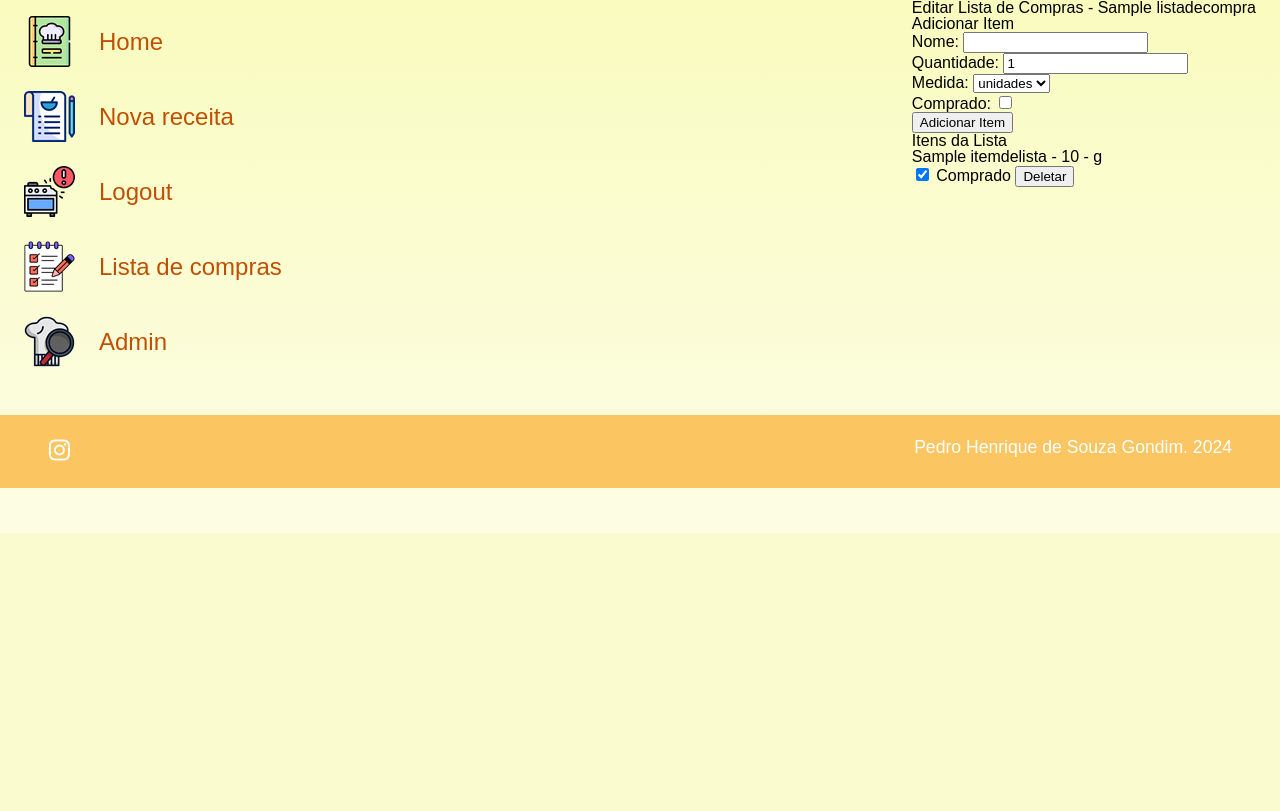
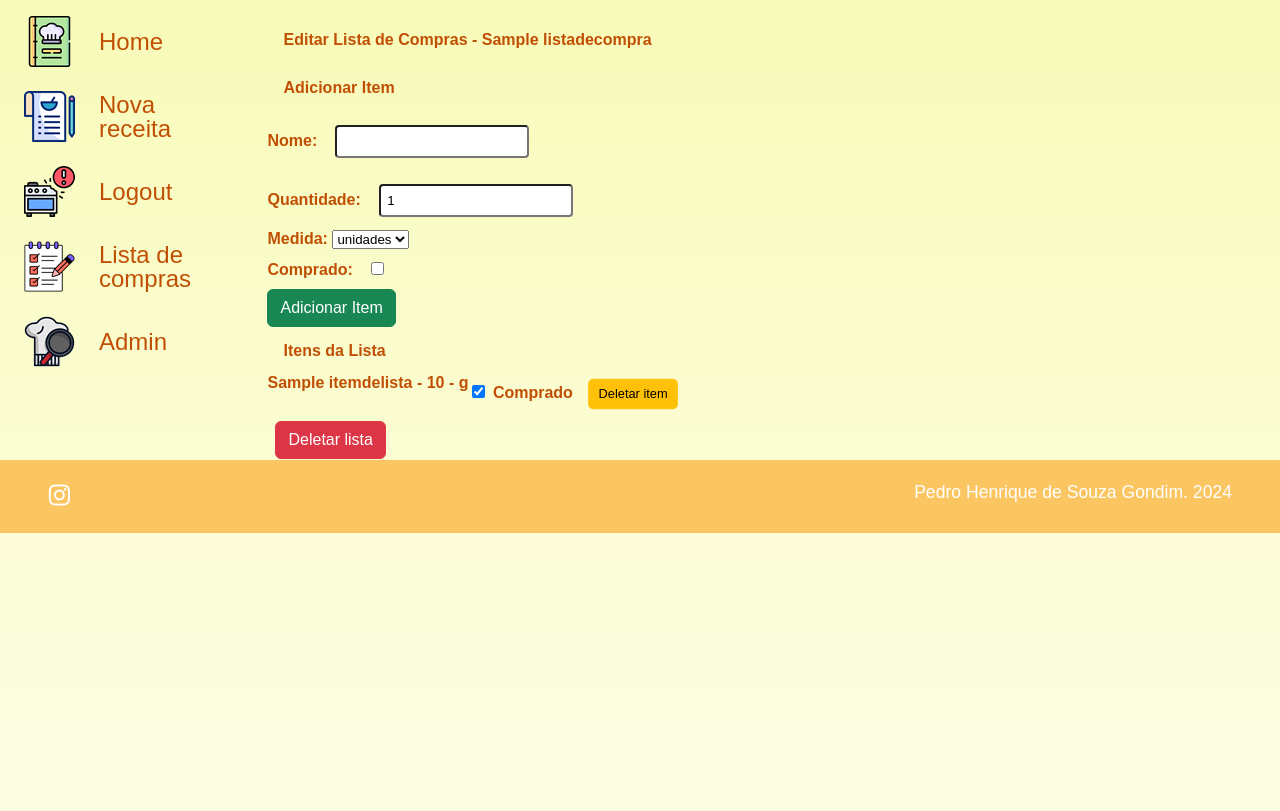
Before and after one commit to Pedrohdsg/TCC_Puc, a Django app: page /editar-lista-compras/1 in a window 1280 px wide. Shown: the part 267-1078 px from the top of the page. Before the commit the page ends 800 px from the top, so only its background shows below. Run offline with Django 5.2, Linux system fonts and the light colour scheme; a user stored in the database is signed in; tables that the repository leaves empty hold one stand-in row (values such as "Sample post").

Commit message:
lista de compras estilizada

```diff
--- a/apps/lista_compras/views.py
+++ b/apps/lista_compras/views.py
@@ -30,22 +30,26 @@ def editar_lista_compras(request, lista_id):
     lista = get_object_or_404(ListaDeCompras, id=lista_id)
     adicionar_form = AdicionarItemForm()
     deletar_form = DeletarItemForm()
-    if request.method == 'POST':
-        if 'adicionar' in request.POST:
-            adicionar_form = AdicionarItemForm(request.POST)
-            if adicionar_form.is_valid():
-                novo_item = adicionar_form.save(commit=False)
-                novo_item.lista = lista
-                novo_item.save()
-            messages.success(request, 'Lista editada com sucesso!')
-            return redirect('editar_lista_compras', lista_id=lista_id)
-        elif 'deletar' in request.POST:
-            deletar_form = DeletarItemForm(request.POST)
-            if deletar_form.is_valid():
-                item_id = deletar_form.cleaned_data['item_id']
-                item = get_object_or_404(ItemDeLista, id=item_id, lista=lista)
-                item.delete()
+    if lista.usuario == request.user:
+        if request.method == 'POST':
+            if 'adicionar' in request.POST:
+                adicionar_form = AdicionarItemForm(request.POST)
+                if adicionar_form.is_valid():
+                    novo_item = adicionar_form.save(commit=False)
+                    novo_item.lista = lista
+                    novo_item.save()
+                messages.success(request, 'Lista editada com sucesso!')
                 return redirect('editar_lista_compras', lista_id=lista_id)
+            elif 'deletar' in request.POST:
+                deletar_form = DeletarItemForm(request.POST)
+                if deletar_form.is_valid():
+                    item_id = deletar_form.cleaned_data['item_id']
+                    item = get_object_or_404(ItemDeLista, id=item_id, lista=lista)
+                    item.delete()
+                    return redirect('editar_lista_compras', lista_id=lista_id)
+    else:
+        messages.error(request, 'Usuário não tem permissão para editar essa lista!')
+        return redirect('home')
     return render(request, 'lista_compras/lista_compras.html', {
         'lista': lista,
         'adicionar_form': adicionar_form,
@@ -53,5 +57,12 @@ def editar_lista_compras(request, lista_id):
     })
 
 
-def deletar_lista_compras(request):
-    pass
+def deletar_lista_compras(request, lista_id):
+    lista= ListaDeCompras.objects.get(id=lista_id)
+    if lista.usuario == request.user:
+        lista.delete()
+        messages.success(request, 'Lista deletada!')
+        return redirect('lista_compras')
+    else:
+        messages.error(request, 'Usuário não tem permissão para apagar essa lista!')
+        return render('lista_compras')
--- a/setup/static/style.css
+++ b/setup/static/style.css
@@ -268,7 +268,6 @@ table {
 .menu-lateral {
     padding-right: 1.5rem;
     box-sizing: border-box;
-    min-width: 270px;
 }
 
 .menu-lateral__navegacao {
@@ -361,6 +360,9 @@ table {
     display: flex;
     justify-content: space-between;
     color: #ffffff;
+    position: fixed;
+    bottom: 0;
+    z-index: 100;
 }
 
 .rodape__icones {
@@ -592,6 +594,123 @@ table {
     margin: 2em 0 4em 0;
 }
 
+.btn_nova_lista {
+    color: #c04f04;
+    font-weight: bolder;
+    text-decoration: none;
+    background-color: #fbc561;
+    padding: 1em;
+    border-radius: 8px;
+}
+
+.conteudo_listas {
+    display: flex;
+    width: 100%;
+    justify-content: center;
+}
+
+.cards__lista_compras {
+    display: flex;
+    flex-wrap: wrap;
+    justify-content: space-around;
+    align-items: center;
+    /* margin-bottom: 20em; */
+}
+
+.cards__lista_compras li {
+    margin: 2em 0 2em 0;
+    width: 100%;
+}
+
+.lista_card__tag {
+    color: #c04f04;
+    background-color: #f9ce88b3;
+    border-radius: 8px;
+    border: 2px solid transparent;
+    font-size: 1.2rem;
+    margin-right: 1.5rem;
+    padding: .5rem .5rem;
+    position: absolute;
+    text-align: center;
+    top: 20px;
+    width: 100px;
+    margin-top: 4em;
+}
+
+.nova_lista__titulo {
+    color: #c04f04;
+    font-weight: bolder;
+    padding: 1em;
+    width: 100%;
+    margin-top: 1em;
+    margin-right: 24em;
+}
+
+.nova_lista__form {
+    margin-top: 1em;
+}
+
+.nova_lista__form input{
+    padding: .5em;
+    border-radius: 4px;
+}
+
+.edicao_lista {
+    width: 100%;
+    color: #c04f04;
+    font-weight: bolder;
+    margin: 1em 1em 20em 1em;
+    justify-content: center;
+}
+
+.edicao_lista h1 {
+    padding: 1em;
+}
+
+.edicao_lista h2 {
+    padding: 1em;
+}
+
+.lista_itens__form p input{
+    padding: .5em;
+    border-radius: 4px;
+    margin: 1em;
+}
+
+.item_lista__form {
+    display: flex;
+    width: 100%;
+}
+
+.lista__lista {
+    display: grid;
+    width: 100%;
+}
+
+.listas__tag {
+    color: #c04f04;
+    background-color: #f9ce88b3;
+    border-radius: 8px;
+    border: 2px solid transparent;
+    font-weight: bold;
+    position: absolute;
+    text-align: center;
+    top: 20px;
+    width: 300px;
+    margin-top: 4em;
+    padding: 1em;
+}
+
+.novo_ingrediente {
+    padding: 8px;
+    border-radius: 4px;
+    margin-bottom: 2em;
+}
+
+.ingrediente-lista li p select {
+    padding: 8px;
+    border-radius: 4px;
+}
 
 @media screen and (max-width: 768px) {
 
@@ -667,8 +786,8 @@ table {
     }
 
     .cards{
-        transform: scale(.1em);
         max-width: fit-content;
+        margin-left: -3em;
     }
 
     .imagem__imagem {
@@ -719,9 +838,11 @@ table {
         justify-content: center;
     }
 
-    .cards__titulo {
-
-    }
+    .cards__lista_compras li {
+        margin: 2em 0 2em 0;
+        width: 100%;
+        transform: scale(1);
+      }
 
     .card {
         transform: scale(.5);
@@ -756,8 +877,14 @@ table {
         margin-left: -5em;
     }
 
+    .item_lista__form {
+        margin: 1em -2em 1em -1em;
+    }
 
 
+    .conteudo_listas {
+       margin: 1em 1em 20em -8em;
+    }
 }
 
 @media screen and (max-width: 1024px) {
--- a/templates/lista_compras/lista_compras.html
+++ b/templates/lista_compras/lista_compras.html
@@ -1,30 +1,32 @@
 {% extends 'shared/base.html'%} {% load static %} {% block content %}
 
-<section class="conteudo">
+<section class="edicao_lista">
 
     <h1>Editar Lista de Compras - {{ lista.nome }}</h1>
 
     <h2>Adicionar Item</h2>
-    <form method="post">
+    <form class="lista_itens__form" method="post">
         {% csrf_token %}
         {{ adicionar_form.as_p }}
-        <button type="submit" name="adicionar">Adicionar Item</button>
+        <button class="btn btn-success col-9" type="submit" name="adicionar">Adicionar Item</button>
     </form>
 
     <h2>Itens da Lista</h2>
-    <ul>
+    <ul class="lista__lista">
         {% for item in lista.itemdelista_set.all %}
-        <li>
+
+        <li class="item_lista__form">
             {{ item.nome }} - {{ item.quantidade }} - {{ item.medida }}
-            <form method="post">
+            <form class="lista_itens__form" method="post">
                 {% csrf_token %}
                 <input type="hidden" name="item_id" value="{{ item.id }}">
                 <input type="checkbox" name="comprado" {% if item.comprado %}checked{% endif %}> Comprado
-                <button type="submit" name="deletar">Deletar</button>
+                <button style="transform: scale(.8);" class="btn btn-warning" type="submit" name="deletar">Deletar item</button>
             </form>
         </li>
         {% endfor %}
     </ul>
+    <a href="{% url 'deletar_lista_compras' lista.id %}"><button class="btn btn-danger col-9" style="padding: top 1em; margin: .5em;">Deletar lista</button></a>
 
 </section>
 
```
Also changed, not shown: templates/lista_compras/listas.html (+7 -8 lines), templates/lista_compras/nova_lista.html (+4 -3 lines), templates/receita/editar_receita.html (+4 -3 lines).
